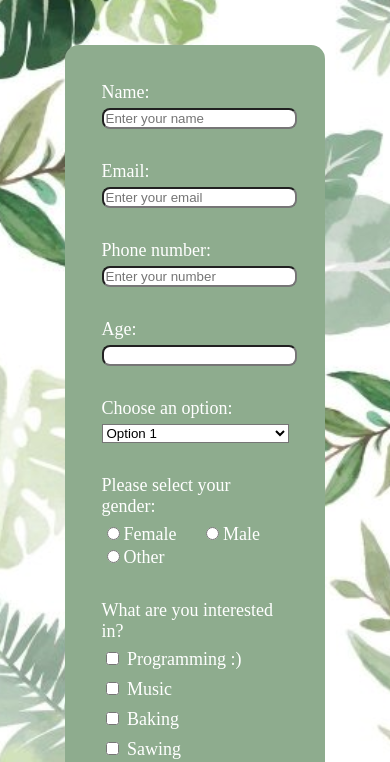
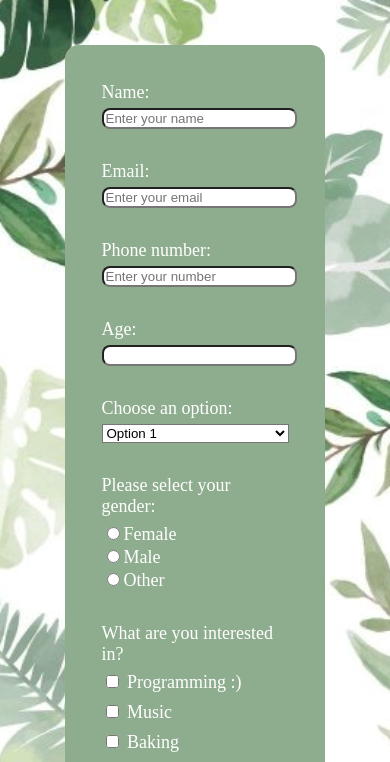
Before and after one commit to anetSzajo/survey-form, a plain HTML site: page index.html in a window 390 px wide. Shown: the part 81-843 px from the top of the page. Drawn offline with Linux system fonts and the light colour scheme.

Commit message:
add gender box responsivity

```diff
--- a/index.html
+++ b/index.html
@@ -28,9 +28,11 @@
                     <option>Option 4</option>
                 </select>
                 <p>Please select your gender:</p>
-                <label id="gender-label" for="gender1"><input type="radio" name="gender" id="gender1" value="female">Female</label>
-                <label id="gender-label" for="gender2"><input type="radio" name="gender" id="gender2" value="man">Male</label>
-                <label id="gender-label" for="gender3"><input type="radio" name="gender" id="gender3" value="other">Other</label>
+                <div class="gender-option">
+                    <label id="gender-label" for="gender1"><input type="radio" name="gender" id="gender1" value="female">Female</label>
+                    <label id="gender-label" for="gender2"><input type="radio" name="gender" id="gender2" value="man">Male</label>
+                    <label id="gender-label" for="gender3"><input type="radio" name="gender" id="gender3" value="other">Other</label>
+                </div>
                 <p>What are you interested in?</p>
                 <div class="checkbox-option">
                     <input type="checkbox" id ="interests1" name="interests" value="Programming">
--- a/main.css
+++ b/main.css
@@ -102,3 +102,10 @@ p {
     width: 100%;
     height: 45px;
 }
+
+@media (max-width: 40rem){
+    .gender-option{
+        display: flex;
+        flex-direction: column;
+    }
+}
```
